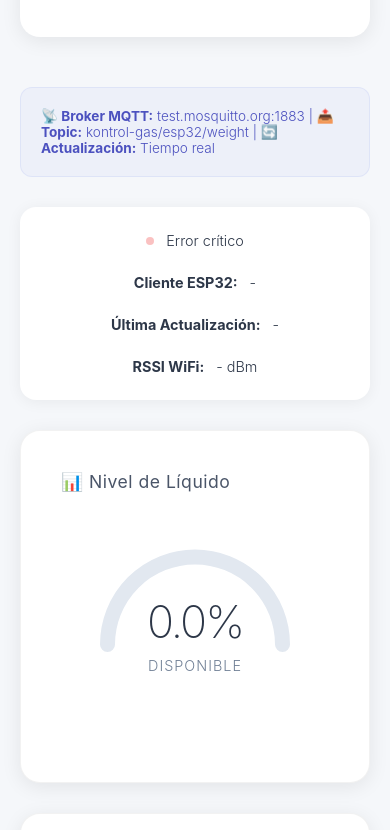
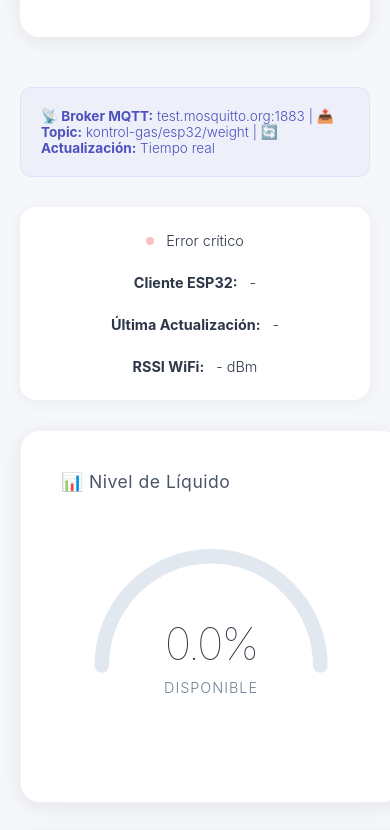
Before and after one commit to conectanetwork/kontrol-gas-dashboard, a website: page index.html in a window 390 px wide. Shown: the part 246-1076 px from the top of the page. Drawn offline with nearby package versions, Linux system fonts and the light colour scheme.

Commit message:
index.html

```diff
--- a/index.html
+++ b/index.html
@@ -86,7 +86,7 @@
             letter-spacing: 0.5px;
         }
 
-        /* GRÁFICO SEMICIRCULAR SVG LIMPIO */
+        /* GRÁFICO SEMICIRCULAR SVG AGRANDADO */
         .gauge-card {
             text-align: center;
             position: relative;
@@ -95,13 +95,13 @@
         .gauge-container {
             position: relative;
             margin: 40px auto;
-            width: 300px;
-            height: 200px;
+            width: 350px;
+            height: 220px;
         }
 
         .gauge-svg {
-            width: 300px;
-            height: 180px;
+            width: 350px;
+            height: 200px;
             margin: 0 auto;
             display: block;
         }
@@ -123,14 +123,14 @@
 
         .gauge-center {
             position: absolute;
-            top: 60%;
+            top: 65%;
             left: 50%;
             transform: translate(-50%, -50%);
         }
 
         .gauge-percentage {
             font-size: 3.5rem;
-            font-weight: 200;
+            font-weight: 100;
             color: #2d3748;
             margin-bottom: 8px;
             letter-spacing: -2px;
@@ -445,13 +445,13 @@
             }
 
             .gauge-container {
-                width: 260px;
-                height: 170px;
+                width: 300px;
+                height: 190px;
             }
 
             .gauge-svg {
-                width: 260px;
-                height: 150px;
+                width: 300px;
+                height: 170px;
             }
         }
     </style>
@@ -489,15 +489,15 @@
         </div>
 
         <div class="dashboard-grid">
-            <!-- GRÁFICO SEMICIRCULAR SVG LIMPIO -->
+            <!-- GRÁFICO SEMICIRCULAR SVG AGRANDADO -->
             <div class="card gauge-card">
                 <h3 class="card-title">📊 Nivel de Líquido</h3>
                 <div class="gauge-container">
-                    <svg class="gauge-svg" viewBox="0 0 200 120">
-                        <!-- Pista de fondo -->
-                        <path class="gauge-track" d="M 30 90 A 70 70 0 0 1 170 90" stroke-dasharray="219.9" stroke-dashoffset="0"></path>
-                        <!-- Progreso -->
-                        <path class="gauge-fill" id="gaugeFill" d="M 30 90 A 70 70 0 0 1 170 90" stroke-dasharray="219.9" stroke-dashoffset="219.9"></path>
+                    <svg class="gauge-svg" viewBox="0 0 240 140">
+                        <!-- Pista de fondo más grande -->
+                        <path class="gauge-track" d="M 30 110 A 90 90 0 0 1 210 110" stroke-dasharray="282.7" stroke-dashoffset="0"></path>
+                        <!-- Progreso más grande -->
+                        <path class="gauge-fill" id="gaugeFill" d="M 30 110 A 90 90 0 0 1 210 110" stroke-dasharray="282.7" stroke-dashoffset="282.7"></path>
                     </svg>
                     <div class="gauge-center">
                         <div class="gauge-percentage" id="percentage">0.0%</div>
@@ -734,8 +734,8 @@
             const gaugeFill = document.getElementById('gaugeFill');
             const gaugePercentage = document.getElementById('percentage');
 
-            // Calcular el stroke-dashoffset basado en el porcentaje
-            const circumference = 219.9; // Longitud del arco semicircular
+            // Calcular el stroke-dashoffset basado en el porcentaje (semicírculo más grande)
+            const circumference = 282.7; // Longitud del arco semicircular más grande
             const offset = circumference - (percentage / 100) * circumference;
 
             // Aplicar el offset para mostrar el progreso
```
